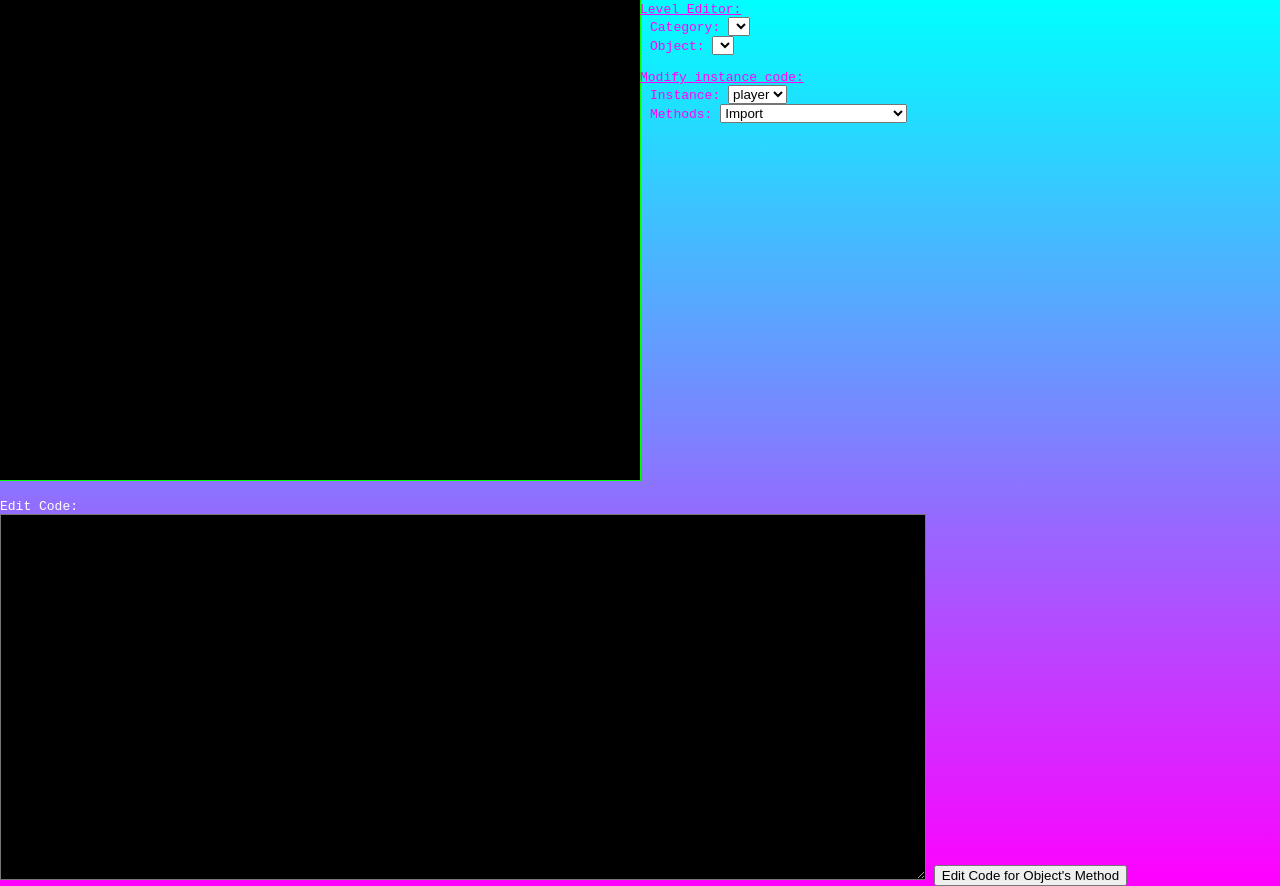
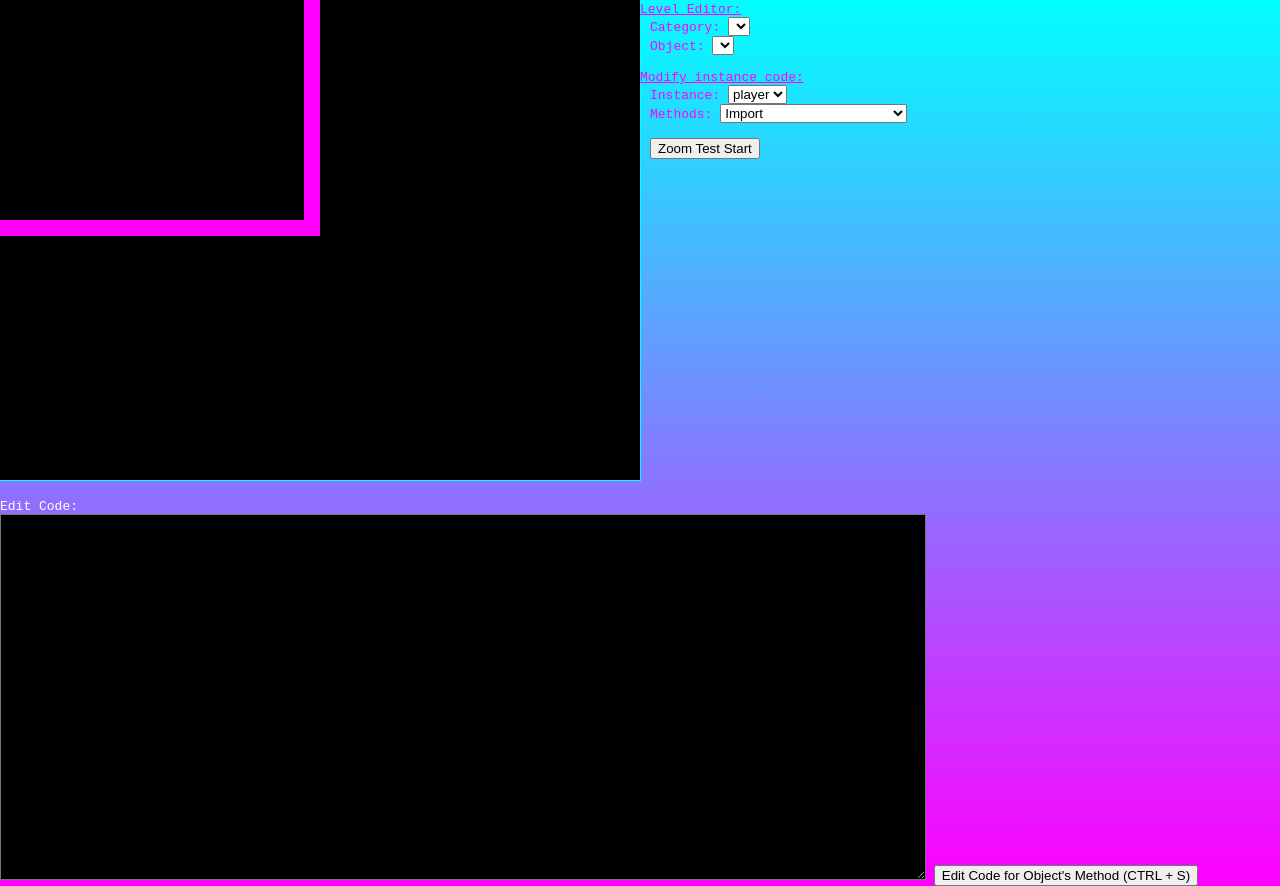
Before and after one commit to cakeandturtles/witchmagick-game-2, a website: page index.html in a window 1280 px wide. Drawn offline with Linux system fonts and the light colour scheme; no server answers.

Commit message:
added baby camera support which is already more flexible then before. fixed jumping issue.

```diff
--- a/index.html
+++ b/index.html
@@ -4,7 +4,7 @@
 <title>arcane frog</title>
 <style type="text/css">
 	canvas{
-		outline: 1px solid #00ff00;
+		outline: 1px solid #00ffff;
 	}
 	body{
 		margin: 0;
@@ -41,6 +41,7 @@
 <script src="scripts/managers/CorruptionManager.js"></script>
 <!--room managers-->
 <script src="scripts/managers/rooms/TileManager.js"></script>
+<script src="scripts/managers/rooms/Camera.js"></script>
 <script src="scripts/managers/rooms/Room.js"></script>
 <!--entities-->
 <script src="scripts/entities/abstract/Animation.js"></script>
@@ -59,7 +60,7 @@
 		<canvas id="glitch_canvas" width="640" height="480" oncontextmenu="return false;"></canvas>
 	</td>
 	<td>
-		<div style="height:480px;">
+	  <div style="height:480px;">
 		<u>Level Editor:</u>
 		<div style="padding-left:10px;">
 			Category: <select id="level_category_menu"></select>
@@ -73,7 +74,33 @@
 			<br/>
 			Methods: <select id="corruption_method_menu"></select>
 		</div>
-		</div>
+		<br/>
+		<input type="submit" id="zoom_test_button" value="Zoom Test Start" style="margin-left: 10px;"/>
+		<script type="text/javascript">
+			var add = 0.01;
+			var zoomTest = function (){
+			  GlitchDungeon.game.room.camera.zoom += add;
+			  if (GlitchDungeon.game.room.camera.zoom >= 3.0){
+				add = -0.01;
+			  }
+			  if (GlitchDungeon.game.room.camera.zoom <= 0.3){
+				add = 0.01;
+			  }
+			}
+			var zoom_test_id = null;
+
+			document.getElementById("zoom_test_button").addEventListener('click', function(e){
+				if (zoom_test_id === null){
+					zoom_test_id = window.setInterval(zoomTest, 50);
+					document.getElementById("zoom_test_button").value = "Stop Zoom Test";
+				}else{
+					window.clearInterval(zoom_test_id);
+					zoom_test_id = null;
+					document.getElementById("zoom_test_button").value = "Zoom Test Start";
+				}
+			});
+		</script>
+	  </div>
 	</td>
 	</tr></table>
 	<br/>
@@ -81,6 +108,7 @@
 	<textarea id="glitch_textarea" style="width:920px;height:360px;"></textarea>
 </tr>
 </table>
-<input id="glitch_button" type="submit" value="Edit Code for Object's Method" />
+<input id="glitch_button" type="submit" value="Edit Code for Object's Method (CTRL + S)" />
+<span id="glitch_save_text" style="color:#00ffff;font-weight:bold;"></span>
 </body>
 </html>
--- a/scripts/entities/abstract/GameMover.js
+++ b/scripts/entities/abstract/GameMover.js
@@ -35,7 +35,7 @@ function GameMover(x, y, lb, tb, rb, bb, img_name, max_run_vel, jump_vel, termin
 	this.original_grav_acc = 0.8;
 	this.float_grav_acc = 0.4;
 	this.grav_acc = this.original_grav_acc;//35.1; //pixels/second
-	this.jump_vel = defaultValue(jump_vel, 6.0);
+	this.jump_vel = defaultValue(jump_vel, 4.5);
 	this.is_jumping = false;
 	this.jump_timer = 0;
 	this.jump_time_limit = 30;
--- a/scripts/entities/abstract/GameSprite.js
+++ b/scripts/entities/abstract/GameSprite.js
@@ -43,8 +43,8 @@ GameSprite.prototype.Render = function(ctx, camera){
 		ani.frame_height * row + ani.abs_ani_y + this.base_ani_y,
 		ani.frame_width, ani.frame_height,
 		//DESTINATION RECTANGLE
-		~~(this.x-camera.x+0.5) + ani.x_offset,
-		~~(this.y-camera.y+0.5)+ ani.y_offset,
-		ani.frame_width, ani.frame_height
+		~~((~~(this.x-camera.x+0.5) + ani.x_offset)*camera.zoom),
+		~~((~~(this.y-camera.y+0.5)+ ani.y_offset)*camera.zoom),
+		ani.frame_width*camera.zoom, ani.frame_height*camera.zoom
 	);
 }
--- a/scripts/game.js
+++ b/scripts/game.js
@@ -29,7 +29,7 @@ Game.prototype.tick = function(){
 }
 
 Game.prototype.update = function(){
-	var delta = 1;
+	var delta = 1.5;
 
 	this.input_manager.Update(delta, this.room.player);
 	this.room.Update(delta);
--- a/scripts/managers/CorruptionManager.js
+++ b/scripts/managers/CorruptionManager.js
@@ -4,6 +4,8 @@ var Corruption = function(room){
 	this.method_menu = document.getElementById("corruption_method_menu");
 	this.textarea = document.getElementById("glitch_textarea");
 	this.corrupt_button = document.getElementById("glitch_button");
+	this.save_text = document.getElementById("glitch_save_text");
+	this.save_text_timeout_id = null;
 
 	var self = this;
 	this.object_menu.onchange = function(){
@@ -31,7 +33,7 @@ var Corruption = function(room){
 }
 
 Corruption.prototype.textareaKeyDown = function(event){
-	if (!(!(event.which == 115 && (event.ctrlKey || event.metaKey)) && !(event.which == 19))){
+	if ((event.ctrlKey || event.metaKey) && String.fromCharCode(event.which).toLowerCase() === 's'){
 		this.saveAndInjectMethod();
 		event.preventDefault();
 		return false;
@@ -71,6 +73,16 @@ Corruption.prototype.saveAndInjectMethod = function(){
 
 	var func = new Function(method.arguments, method.body);
 	this.current_object[method_name] = func;
+
+	this.save_text.innerHTML = "";
+	var self = this;
+	window.clearTimeout(this.save_text_timeout_id);
+	this.save_text_timeout_id = window.setTimeout(function(){
+		self.save_text.innerHTML = "Method Updated!";
+		self.save_text_timeout_id = window.setTimeout(function(){
+			self.save_text.innerHTML = "";
+		}, 1000);
+	}, 300);
 }
 
 Corruption.prototype.populateObjectMenu = function(room){
--- a/scripts/managers/InputManager.js
+++ b/scripts/managers/InputManager.js
@@ -43,4 +43,6 @@ InputManager.prototype.Update = function(delta, player){
 	else if(this.KeyUp(this.P1_DOWN)){
 		player.StopPressingDown(delta);
 	}
+
+	this.key_manager.ForgetKeysPressed();
 }
--- a/scripts/managers/KeyManager.js
+++ b/scripts/managers/KeyManager.js
@@ -53,6 +53,8 @@ KeyManager.prototype.ForgetKeysPressed = function(){
 }
 
 KeyManager.prototype.PreventArrowDefaults = function(e){
+	return;
+
 	switch(e.keyCode){
     case KeyManager.LEFT:
 	case KeyManager.UP:
--- /dev/null
+++ b/scripts/managers/rooms/Camera.js
@@ -0,0 +1,21 @@
+function Camera(x, y, zoom){
+	this.x = x;
+	this.y = y;
+	this.zoom = zoom;
+	this.tracking_target = null;
+}
+
+Camera.prototype.Track = function(target){
+	this.tracking_target = target;
+}
+
+Camera.prototype.StopTracking = function(){
+	this.tracking_target = null;
+}
+
+Camera.prototype.Update = function(delta, room_width, room_height){
+	if (this.tracking_target !== null){
+		this.x = this.tracking_target.x;
+		this.y = this.tracking_target.y;
+	}
+}
--- a/scripts/managers/rooms/Room.js
+++ b/scripts/managers/rooms/Room.js
@@ -9,20 +9,22 @@ function Room(width, height){
 	};
 
 	this.player = new Player(width/2, height/2);
-	this.camera = { x: 0, y: 0 };
+	this.camera = new Camera(0, 0, 1);
+	this.camera.Track(this.player);
 }
 
 Room.prototype.Update = function(delta){
 	this.player.Update(delta, this.tile_manager, this.entity_manager);
+	this.camera.Update(delta, this.width, this.height);
 }
 
 Room.prototype.Render = function(ctx){
-	this.player.Render(ctx, this.camera);
-
 	for (var tile_coords in this.tile_manager.tiles){
 		if (this.tile_manager.tiles.hasOwnProperty(tile_coords)){
 			var tile = this.tile_manager.tiles[tile_coords];
 			tile.Render(ctx, this.camera);
 		}
 	}
+
+	this.player.Render(ctx, this.camera);
 }
--- a/scripts/managers/rooms/TileManager.js
+++ b/scripts/managers/rooms/TileManager.js
@@ -44,9 +44,9 @@ Tile.prototype.Render = function(ctx, camera){
 			break;
 		default: return;
 	}
-	ctx.fillRect(~~(this.x-camera.x+0.5),
-				 ~~(this.y-camera.y+0.5),
-				Tile.WIDTH, Tile.HEIGHT);
+	ctx.fillRect(~~(this.x-camera.x+0.5)*camera.zoom,
+				 ~~(this.y-camera.y+0.5)*camera.zoom,
+				Tile.WIDTH*camera.zoom, Tile.HEIGHT*camera.zoom);
 }
 
 //////////////////////////////////////////////////////////TILE MANAGER
```
